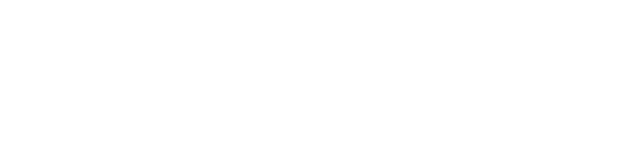
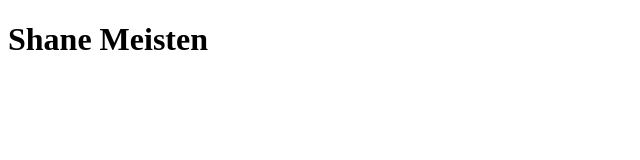
Before and after one commit to ShaneMeisten/ShaneMeisten.github.io, a plain HTML site: page index.html in a window 1280 px wide. Shown: the whole page, without its empty margins (0-640 px from the left). Drawn offline with Linux system fonts and the light colour scheme.

Commit message:
Update index.html

```diff
--- a/index.html
+++ b/index.html
@@ -1,4 +1,9 @@
 <!DOCTYPE html>
 <html>
-
+  <head>
+    <title>CSCE 190: Shane Meisten</title>
+  </head>
+  <body>
+    <h1>Shane Meisten</h1>
+  </body>
 </html>
```
